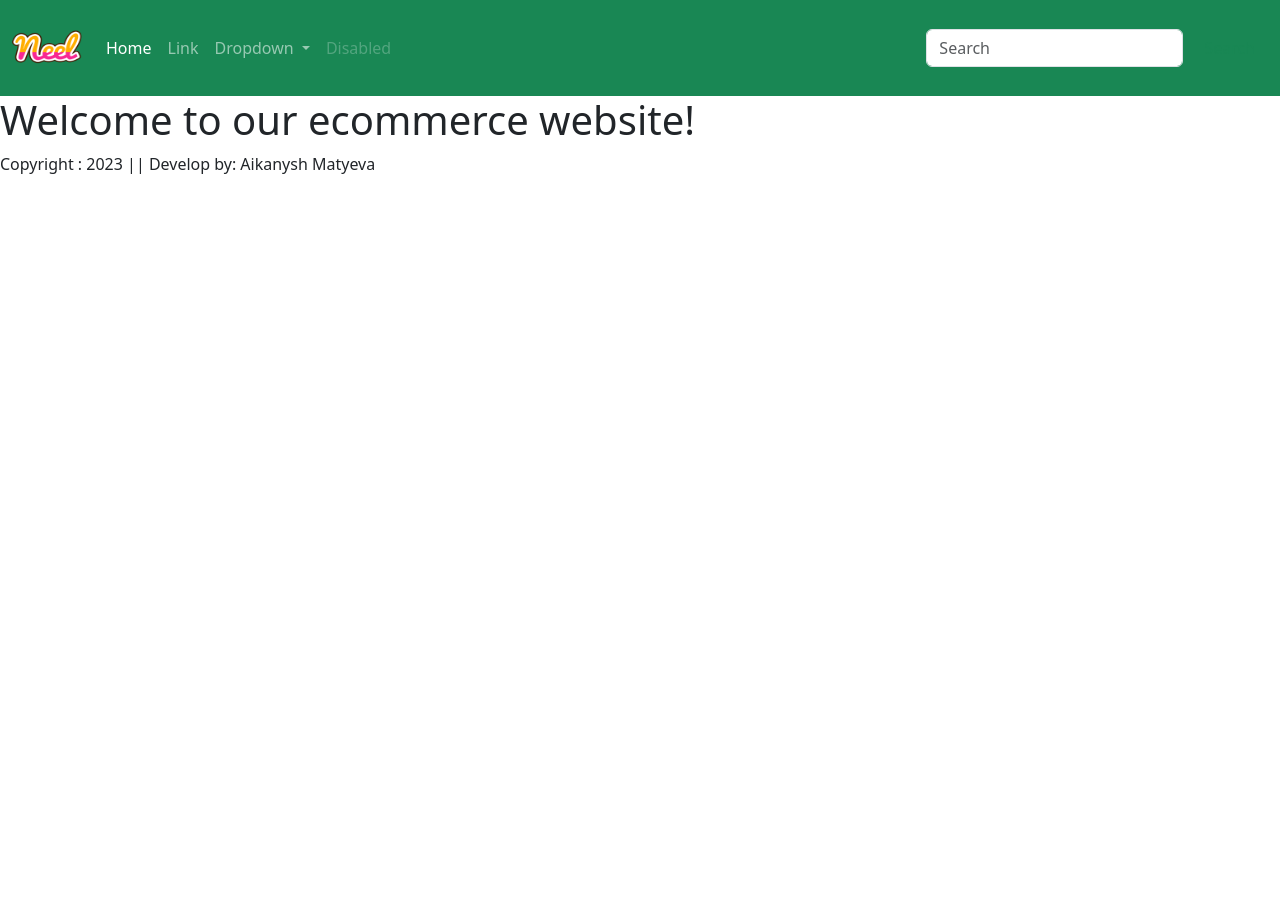
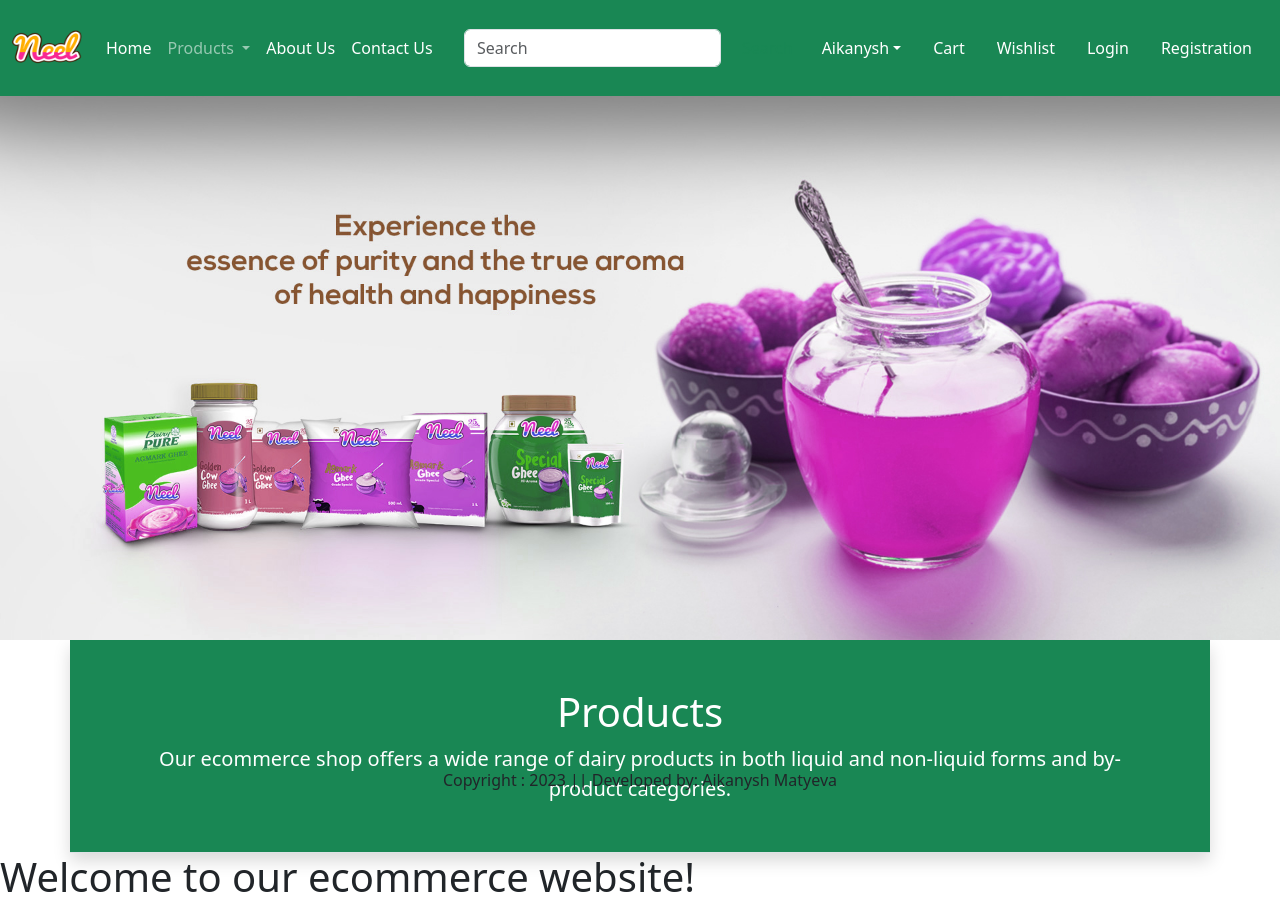
Before and after one commit to AikanyshM/ecommerce, a Django app: page / in a window 1280 px wide. Before the commit the page ends 174 px from the top, so only its background shows below. Run offline with Django 4.2, Linux system fonts and the light colour scheme.

Commit message:
Added dropdown menu, banner and information

```diff
--- a/main_app/templates/app/base.html
+++ b/main_app/templates/app/base.html
@@ -28,24 +28,28 @@
           <div class="collapse navbar-collapse" id="navbarSupportedContent">
             <ul class="navbar-nav me-auto mb-2 mb-lg-0">
               <li class="nav-item">
-                <a class="nav-link active" aria-current="page" href="#">Home</a>
-              </li>
-              <li class="nav-item">
-                <a class="nav-link" href="#">Link</a>
+                <a class="nav-link active" aria-current="page" href="/">Home</a>
               </li>
               <li class="nav-item dropdown">
                 <a class="nav-link dropdown-toggle" href="#" role="button" data-bs-toggle="dropdown" aria-expanded="false">
-                  Dropdown
+                  Products
                 </a>
                 <ul class="dropdown-menu">
-                  <li><a class="dropdown-item" href="#">Action</a></li>
-                  <li><a class="dropdown-item" href="#">Another action</a></li>
-                  <li><hr class="dropdown-divider"></li>
-                  <li><a class="dropdown-item" href="#">Something else here</a></li>
+                  <li><a class="dropdown-item" href="#">Milk</a></li>
+                  <li><a class="dropdown-item" href="#">Curd</a></li>
+                  <li><a class="dropdown-item" href="#">Milkshake</a></li>
+                  <li><a class="dropdown-item" href="#">Kefir</a></li>
+                  <li><a class="dropdown-item" href="#">Milk bars</a></li>
+                  <li><a class="dropdown-item" href="#">Cheese</a></li>
+                  <li><a class="dropdown-item" href="#">Butter</a></li>
+
                 </ul>
               </li>
               <li class="nav-item">
-                <a class="nav-link disabled">Disabled</a>
+                <a class="nav-link text-white" href="#">About Us</a>
+              </li>
+              <li class="nav-item">
+                <a class="nav-link text-white" href="#">Contact Us</a>
               </li>
             </ul>
             <form class="d-flex" role="search">
@@ -53,13 +57,41 @@
               <button class="btn btn-outline-success" type="submit">Search</button>
             </form>
           </div>
+
+      <ul class="navbar-nav me-auto mb-2 mb-lg-0">
+        <li class="nav-item dropdown mx-2">
+          <a class="nav-link dropdown-toggle text-white" href="#" id="profileDropdown"
+          role="button" data-bs-toggle="dropdown" aria-expanded="false">Aikanysh</a>
+          <ul class="dropdown-menu" aria-labelledby="profileDropdown">
+            <li><a class="dropdown-item" href="#">Profile</a></li>
+            <li><a class="dropdown-item" href="#">Orders</a></li>
+            <li><a class="dropdown-item" href="#">Change Password</a></li>
+            <li><a class="dropdown-item" href="#">Logout</a></li>
+          </ul>
+        </li>
+        <li class="nav-item mx-2">
+          <a href="#" class="nav-link text-white">Cart</a>
+        </li>
+        <li class="nav-item mx-2">
+          <a href="#" class="nav-link text-white">Wishlist</a>
+        </li>
+        <li class="nav-item mx-2">
+          <a href="#" class="nav-link text-white">Login</a>
+        </li>
+        <li class="nav-item mx-2">
+          <a href="#" class="nav-link text-white">Registration</a>
+        </li>
+      </ul>
         </div>
       </nav>
 
+      {% block banner_slider %}{% endblock banner_slider %}
+      {% block information %}{% endblock information %}
       {% block main-content %}{% endblock main-content %}
 
-      <footer>
-          Copyright : 2023 || Develop by: Aikanysh Matyeva
+
+      <footer class="container-fluid fixed-bottom text-center p-2 mt-5">
+          Copyright : 2023 || Developed by: Aikanysh Matyeva
 
       </footer>
 
--- a/main_app/templates/app/home.html
+++ b/main_app/templates/app/home.html
@@ -1,6 +1,38 @@
 {% extends 'app/base.html' %}
 {% load static %}
 {% block title %} Home {% endblock title %}
+
+{% block banner_slider %}
+
+    <div id="carouselExampleSlidesOnly" class="carousel slide" data-bs-ride="carousel">
+        <div class="carousel-inner">
+            <div class="carousel-item active">
+                <img src="{% static 'app/images/banner/b1.jpg'%}" class="d-block w-100" alt="banner_image">
+            </div>
+            <div class="carousel-item">
+                <img src="{% static 'app/images/banner/b2.jpg'%}" class="d-block w-100" alt="banner_image">
+            </div>
+            <div class="carousel-item">
+                <img src="{% static 'app/images/banner/b3.jpg'%}" class="d-block w-100" alt="banner_image">
+            </div>
+            <div class="carousel-item">
+                <img src="{% static 'app/images/banner/b4.jpg'%}" class="d-block w-100" alt="banner_image">
+        </div>
+    </div>
+</div>
+
+
+{% endblock banner_slider %}
+
+{% block information %}
+
+<div class="container">
+    <div class="row bg-success text-center p-5 text-white border-bottom shadow">
+        <h1>Products</h1>
+        <small class="fs-5">Our ecommerce shop offers a wide range of dairy products in both liquid and non-liquid forms and by-product categories.</small>
+    </div>
+</div>
+{% endblock information %}
 
 {% block main-content %}
 <h1> Welcome to our ecommerce website!</h1>
```
